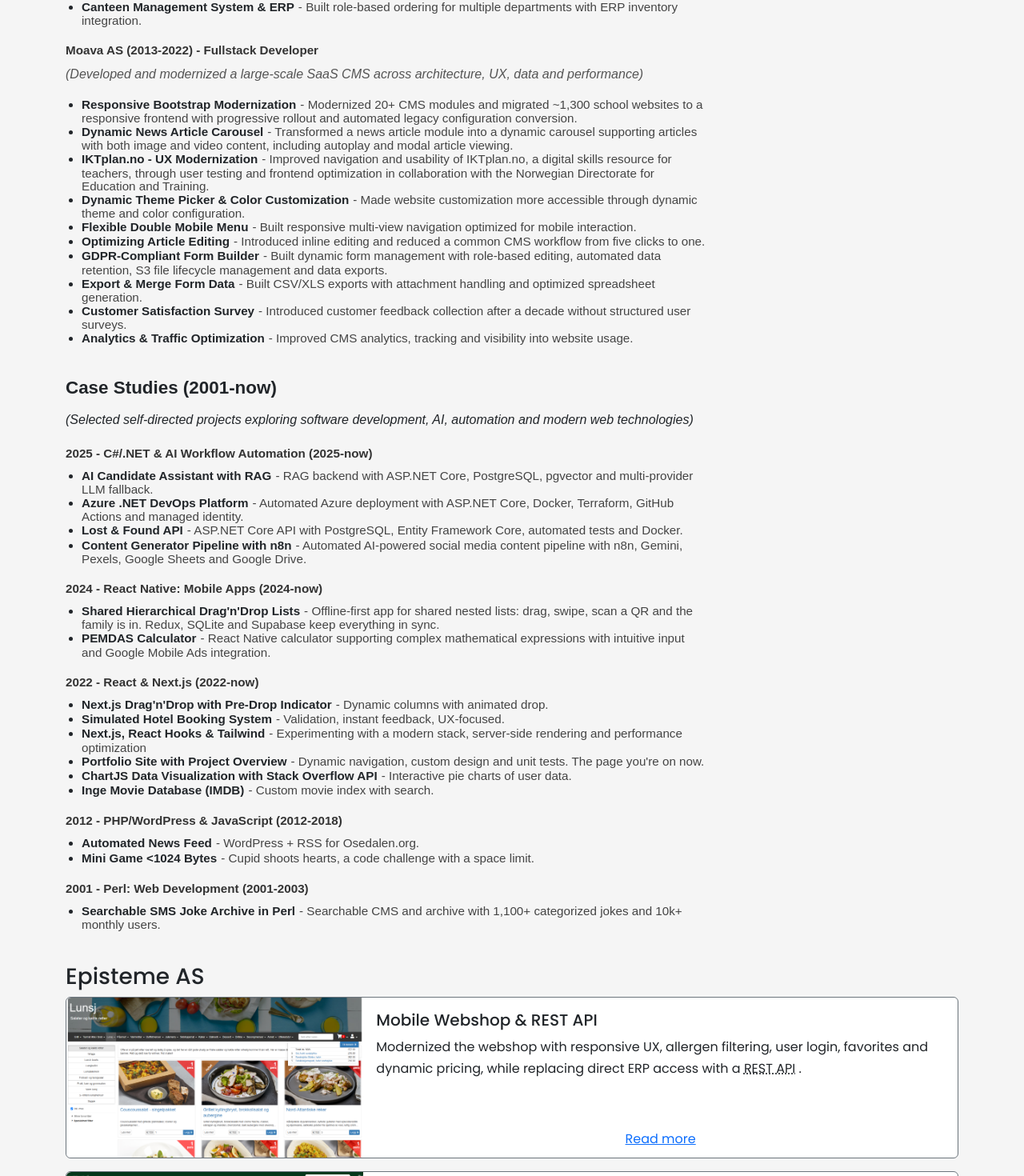
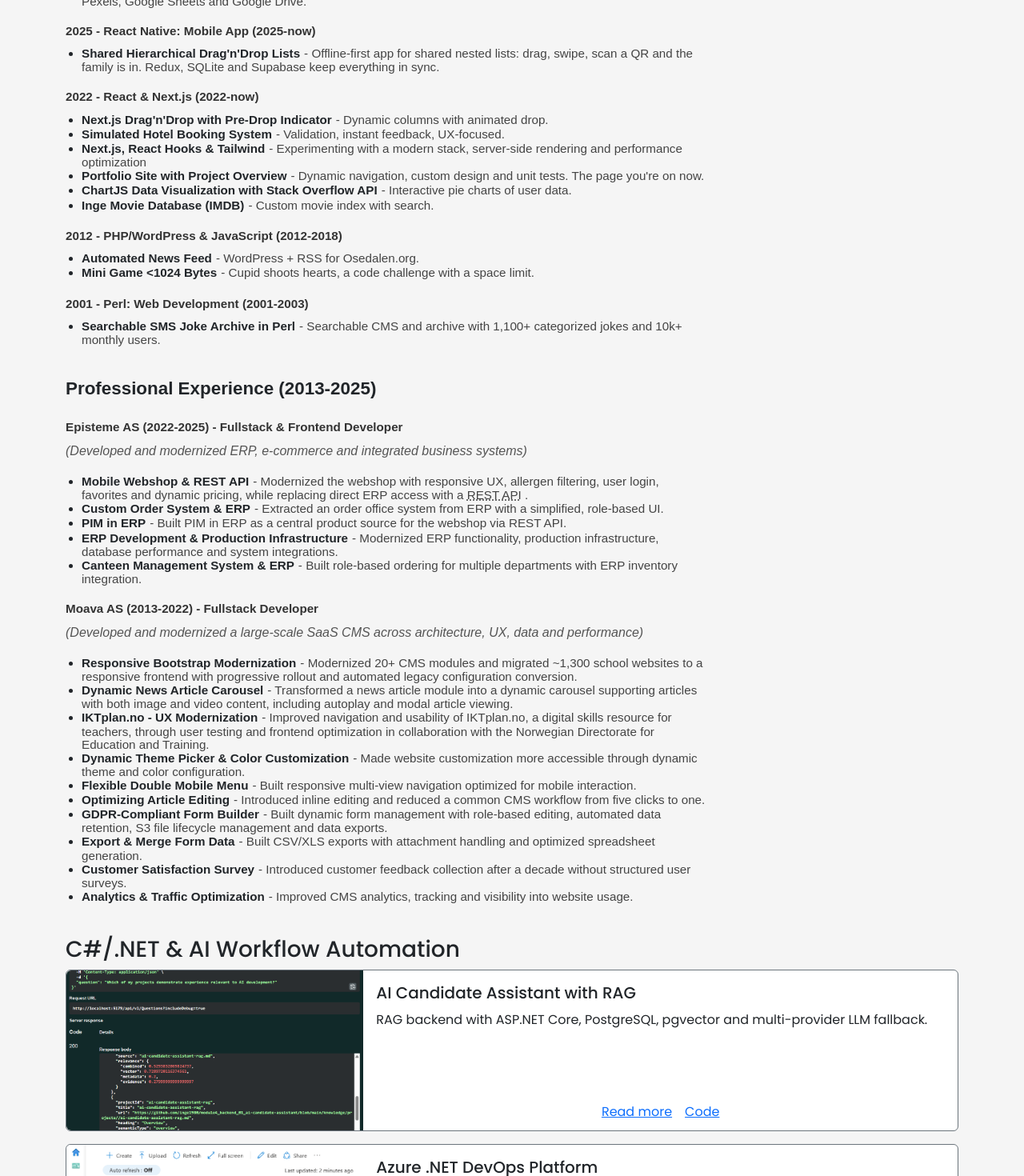
Before and after one commit to inge1980/portfolio, a React (Create React App) app: page /portfolio/projects in a window 1280 px wide. Shown: the part 300-1770 px from the top of the page at 80% size. Built offline with nearby package versions, Linux system fonts and the light colour scheme.

Commit message:
Personal project description, and removed calculator app project

```diff
--- a/src/components/Projects/ProjectsAll-in-oneData.js
+++ b/src/components/Projects/ProjectsAll-in-oneData.js
@@ -4,7 +4,7 @@ import r4 from "../../img/react-nextjs-hooks.png";
 import r5 from "../../img/react-native-shoppinglist.png";
 import r6 from "../../img/react-native-portfolio.png";
 import r7 from "../../img/react-nextjs-hotel-booking.png";
-import r8 from "../../img/react-native-calculator.png";
+//import r8 from "../../img/react-native-calculator.png";
 import r9 from "../../img/react-nextjs-dnd.png";
 import a1 from "../../img/php-bootstrap-modal-ckeditor-inline-edit-news-field.png";
 import a2 from "../../img/bootstrap-double-menu.png";
@@ -30,6 +30,270 @@ import c3 from "../../img/lostnfoundapi.png";
 import c4 from "../../img/n8n-content-creator-workflow.png";
 
 const Projects = [
+  {
+    category: "My work",
+    periodstart: "2001",
+    periodend: "now",
+    description: "Projects I've built, explored and developed over the years",
+    sections: [
+      {
+        title: "C#/.NET & AI Workflow Automation",
+        periodstart: "2026",
+        periodend: "now",
+        projects: [
+          {
+            textid: 'airagcandidate',
+            title: "AI Candidate Assistant with RAG",
+            image: c1,
+            description:
+              "RAG backend with ASP.NET Core, PostgreSQL, pgvector and multi-provider LLM fallback.",
+            links: [
+              { type: "readmore", text: "Read more", url: "/projects/airagcandidate/" },
+              { text: "Code", url: "https://github.com/inge1980/module4_backend_01_ai-candidate-assistant/", },
+            ],
+          },
+          {
+            textid: 'azuredevops',
+            title: "Azure .NET DevOps Platform",
+            image: c2,
+            description:
+              "Automated Azure deployment with ASP.NET Core, Docker, Terraform, GitHub Actions and managed identity.",
+            links: [
+              { type: "readmore", text: "Read more", url: "/projects/azuredevops/" },
+              { text: "Code", url: "https://github.com/inge1980/module3_backend_04_terraform_azure/", },
+            ],
+          },
+          {
+            textid: 'lostnfoundapi',
+            title: "Lost & Found API",
+            image: c3,
+            description:
+              "ASP.NET Core API with PostgreSQL, Entity Framework Core, automated tests and Docker.",
+            links: [
+              { type: "readmore", text: "Read more", url: "/projects/lostnfoundapi/" },
+              { text: "Code", url: "https://github.com/inge1980/module3_backend_02_lostandfound/", },
+            ],
+          },
+          {
+            textid: 'n8ncontentgenerator',
+            title: "Content Generator Pipeline with n8n",
+            image: c4,
+            description:
+              "Automated AI-powered social media content pipeline with n8n, Gemini, Pexels, Google Sheets and Google Drive.",
+            links: [
+              {
+                type: "readmore",
+                text: "Read more",
+                url: "/projects/n8ncontentgenerator/",
+              },
+              {
+                text: "Code",
+                url: "https://github.com/inge1980/n8n-social-content-generator/",
+              },
+            ],
+          },
+        ],
+      },
+      {
+        title: "React Native: Mobile App",
+        periodstart: "2025",
+        periodend: "now",
+        projects: [
+          {
+            textid: 'familytasktopia',
+            title: "Shared Hierarchical Drag'n'Drop Lists",
+            image: r5,
+            description:
+              "Offline-first app for shared nested lists: drag, swipe, scan a QR and the family is in. Redux, SQLite and Supabase keep everything in sync.",
+            links: [
+              { type: "readmore", text: "Read more", url: "/projects/familytasktopia/" },
+            ],
+          },
+        ],
+      },
+      {
+        title: "React & Next.js",
+        periodstart: "2022",
+        periodend: "now",
+        projects: [
+          {
+            textid: 'desktop-dnd',
+            title: "Next.js Drag'n'Drop with Pre-Drop Indicator",
+            image: r9,
+            description: "Dynamic columns with animated drop.",
+            links: [
+              {
+                text: "Demo",
+                url: "https://drag-n-drop-desktop.vercel.app/",
+              },
+              {
+                text: "Code",
+                url: "https://github.com/inge1980/drag-n-drop-desktop",
+              },
+            ],
+          },
+          {
+            textid: 'booking',
+            title: "Simulated Hotel Booking System",
+            image: r7,
+            description:
+              "Validation, instant feedback, UX-focused.",
+            links: [
+              {
+                text: "Demo",
+                url: "https://hotel-booking-case-2024-improved.vercel.app/",
+              },
+              {
+                text: "Code",
+                url: "https://github.com/inge1980/hotel_booking_case_2024_improved",
+              },
+            ],
+          },
+          {
+            textid: 'showcase',
+            title: "Next.js, React Hooks & Tailwind",
+            image: r4,
+            description: "Experimenting with a modern stack, server-side rendering and performance optimization",
+            links: [
+              {
+                text: "Demo",
+                url: "https://showcase-ivory.vercel.app/",
+              },
+              {
+                text: "Code",
+                url: "https://github.com/inge1980/showcase/",
+              },
+            ],
+          },
+          {
+            textid: 'portfolio',
+            title: "Portfolio Site with Project Overview",
+            image: r6,
+            description:
+              "Dynamic navigation, custom design and unit tests. The page you're on now.",
+            links: [
+              {
+                text: "Code",
+                url: "https://github.com/inge1980/portfolio/",
+              },
+            ],
+          },
+          {
+            textid: 'stackoverflow',
+            title: "ChartJS Data Visualization with Stack Overflow API",
+            image: r2,
+            description:
+              "Interactive pie charts of user data.",
+            links: [
+              {
+                type: "readmore",
+                text: "Read more",
+                url: "/projects/stackoverflow/",
+              },
+              {
+                text: "Demo",
+                url: "https://inge1980.github.io/stackoverflow-tags/",
+              },
+              {
+                text: "Code",
+                url: "https://github.com/inge1980/stackoverflow-tags/",
+              },
+            ],
+          },
+          {
+            textid: 'imdb',
+            title: "Inge Movie Database (IMDB)",
+            image: r1,
+            description: "Custom movie index with search.",
+            links: [
+              { type: "readmore", text: "Read more", url: "/projects/imdb/" },
+              {
+                text: "Demo",
+                url: "https://inge1980.github.io/movies/",
+              },
+              {
+                text: "Code",
+                url: "https://github.com/inge1980/movies/",
+              },
+            ],
+          },
+        ],
+      },
+      {
+        title: "PHP/WordPress & JavaScript",
+        periodstart: "2012",
+        periodend: "2018",
+/*         description:
+        "Automated news and alerts for the local community through WordPress and RSS.", */
+        projects: [
+          {
+            textid: 'osedalen',
+            title: "Automated News Feed",
+            image: a8,
+            description: "WordPress + RSS for Osedalen.org.",
+            links: [
+              {
+                type: "readmore",
+                text: "Read more",
+                url: "/projects/osedalen/",
+              },
+              {
+                text: "Demo",
+                url: "https://www.osedalen.org/",
+              },
+            ],
+          },
+          {
+            textid: 'js1k',
+            title: "Mini Game <1024 Bytes",
+            image: a9,
+            description:
+              "Cupid shoots hearts, a code challenge with a space limit.",
+            links: [
+              {
+                type: "readmore",
+                text: "Read more",
+                url: "/projects/js1k/",
+              },
+              {
+                text: "Demo",
+                url: "https://js1k.com/2012-love/demo/1269/",
+              },
+              {
+                text: "Code",
+                url: "https://js1k.com/2012-love/details/1269/",
+              },
+            ],
+          },
+        ],
+      },
+      {
+        title: "Perl: Web Development",
+        periodstart: "2001",
+        periodend: "2003",
+        projects: [
+          {
+            textid: 'need4sms',
+            title: "Searchable SMS Joke Archive in Perl",
+            image: a10,
+            description:
+              "Searchable CMS and archive with 1,100+ categorized jokes and 10k+ monthly users.",
+            links: [
+              {
+                type: "readmore",
+                text: "Read more",
+                url: "/projects/need4sms/",
+              },
+              {
+                text: "Demo",
+                url: "https://web.archive.org/web/20040526200014/http://need4sms.com:80/",
+              },
+            ],
+          },
+        ],
+      },
+    ],
+  },
   {
     category: "Professional Experience",
     periodstart: "2013",
@@ -236,284 +500,6 @@ const Projects = [
       },
     ],
   },
-  {
-    category: "Case Studies",
-    periodstart: "2001",
-    periodend: "now",
-    description: "Selected self-directed projects exploring software development, AI, automation and modern web technologies",
-    sections: [
-      {
-        title: "C#/.NET & AI Workflow Automation",
-        periodstart: "2025",
-        periodend: "now",
-        projects: [
-          {
-            textid: 'airagcandidate',
-            title: "AI Candidate Assistant with RAG",
-            image: c1,
-            description:
-              "RAG backend with ASP.NET Core, PostgreSQL, pgvector and multi-provider LLM fallback.",
-            links: [
-              { type: "readmore", text: "Read more", url: "/projects/airagcandidate/" },
-              { text: "Code", url: "https://github.com/inge1980/module4_backend_01_ai-candidate-assistant/", },
-            ],
-          },
-          {
-            textid: 'azuredevops',
-            title: "Azure .NET DevOps Platform",
-            image: c2,
-            description:
-              "Automated Azure deployment with ASP.NET Core, Docker, Terraform, GitHub Actions and managed identity.",
-            links: [
-              { type: "readmore", text: "Read more", url: "/projects/azuredevops/" },
-              { text: "Code", url: "https://github.com/inge1980/module3_backend_04_terraform_azure/", },
-            ],
-          },
-          {
-            textid: 'lostnfoundapi',
-            title: "Lost & Found API",
-            image: c3,
-            description:
-              "ASP.NET Core API with PostgreSQL, Entity Framework Core, automated tests and Docker.",
-            links: [
-              { type: "readmore", text: "Read more", url: "/projects/lostnfoundapi/" },
-              { text: "Code", url: "https://github.com/inge1980/module3_backend_02_lostandfound/", },
-            ],
-          },
-          {
-            textid: 'n8ncontentgenerator',
-            title: "Content Generator Pipeline with n8n",
-            image: c4,
-            description:
-              "Automated AI-powered social media content pipeline with n8n, Gemini, Pexels, Google Sheets and Google Drive.",
-            links: [
-              {
-                type: "readmore",
-                text: "Read more",
-                url: "/projects/n8ncontentgenerator/",
-              },
-              {
-                text: "Code",
-                url: "https://github.com/inge1980/n8n-social-content-generator/",
-              },
-            ],
-          },
-        ],
-      },
-      {
-        title: "React Native: Mobile Apps",
-        periodstart: "2024",
-        periodend: "now",
-        projects: [
-          {
-            textid: 'familytasktopia',
-            title: "Shared Hierarchical Drag'n'Drop Lists",
-            image: r5,
-            description:
-              "Offline-first app for shared nested lists: drag, swipe, scan a QR and the family is in. Redux, SQLite and Supabase keep everything in sync.",
-            links: [
-              { type: "readmore", text: "Read more", url: "/projects/familytasktopia/" },
-            ],
-          },
-          {
-            textid: 'calculator',
-            title: "PEMDAS Calculator",
-            image: r8,
-            description:
-              "React Native calculator supporting complex mathematical expressions with intuitive input and Google Mobile Ads integration.",
-            links: [
-              {
-                type: "readmore",
-                text: "Read more",
-                url: "/projects/calculator/",
-              },
-            ],
-          },
-        ],
-      },
-      {
-        title: "React & Next.js",
-        periodstart: "2022",
-        periodend: "now",
-        projects: [
-          {
-            textid: 'desktop-dnd',
-            title: "Next.js Drag'n'Drop with Pre-Drop Indicator",
-            image: r9,
-            description: "Dynamic columns with animated drop.",
-            links: [
-              {
-                text: "Demo",
-                url: "https://drag-n-drop-desktop.vercel.app/",
-              },
-              {
-                text: "Code",
-                url: "https://github.com/inge1980/drag-n-drop-desktop",
-              },
-            ],
-          },
-          {
-            textid: 'booking',
-            title: "Simulated Hotel Booking System",
-            image: r7,
-            description:
-              "Validation, instant feedback, UX-focused.",
-            links: [
-              {
-                text: "Demo",
-                url: "https://hotel-booking-case-2024-improved.vercel.app/",
-              },
-              {
-                text: "Code",
-                url: "https://github.com/inge1980/hotel_booking_case_2024_improved",
-              },
-            ],
-          },
-          {
-            textid: 'showcase',
-            title: "Next.js, React Hooks & Tailwind",
-            image: r4,
-            description: "Experimenting with a modern stack, server-side rendering and performance optimization",
-            links: [
-              {
-                text: "Demo",
-                url: "https://showcase-ivory.vercel.app/",
-              },
-              {
-                text: "Code",
-                url: "https://github.com/inge1980/showcase/",
-              },
-            ],
-          },
-          {
-            textid: 'portfolio',
-            title: "Portfolio Site with Project Overview",
-            image: r6,
-            description:
-              "Dynamic navigation, custom design and unit tests. The page you're on now.",
-            links: [
-              {
-                text: "Code",
-                url: "https://github.com/inge1980/portfolio/",
-              },
-            ],
-          },
-          {
-            textid: 'stackoverflow',
-            title: "ChartJS Data Visualization with Stack Overflow API",
-            image: r2,
-            description:
-              "Interactive pie charts of user data.",
-            links: [
-              {
-                type: "readmore",
-                text: "Read more",
-                url: "/projects/stackoverflow/",
-              },
-              {
-                text: "Demo",
-                url: "https://inge1980.github.io/stackoverflow-tags/",
-              },
-              {
-                text: "Code",
-                url: "https://github.com/inge1980/stackoverflow-tags/",
-              },
-            ],
-          },
-          {
-            textid: 'imdb',
-            title: "Inge Movie Database (IMDB)",
-            image: r1,
-            description: "Custom movie index with search.",
-            links: [
-              { type: "readmore", text: "Read more", url: "/projects/imdb/" },
-              {
-                text: "Demo",
-                url: "https://inge1980.github.io/movies/",
-              },
-              {
-                text: "Code",
-                url: "https://github.com/inge1980/movies/",
-              },
-            ],
-          },
-        ],
-      },
-      {
-        title: "PHP/WordPress & JavaScript",
-        periodstart: "2012",
-        periodend: "2018",
-/*         description:
-        "Automated news and alerts for the local community through WordPress and RSS.", */
-        projects: [
-          {
-            textid: 'osedalen',
-            title: "Automated News Feed",
-            image: a8,
-            description: "WordPress + RSS for Osedalen.org.",
-            links: [
-              {
-                type: "readmore",
-                text: "Read more",
-                url: "/projects/osedalen/",
-              },
-              {
-                text: "Demo",
-                url: "https://www.osedalen.org/",
-              },
-            ],
-          },
-          {
-            textid: 'js1k',
-            title: "Mini Game <1024 Bytes",
-            image: a9,
-            description:
-              "Cupid shoots hearts, a code challenge with a space limit.",
-            links: [
-              {
-                type: "readmore",
-                text: "Read more",
-                url: "/projects/js1k/",
-              },
-              {
-                text: "Demo",
-                url: "https://js1k.com/2012-love/demo/1269/",
-              },
-              {
-                text: "Code",
-                url: "https://js1k.com/2012-love/details/1269/",
-              },
-            ],
-          },
-        ],
-      },
-      {
-        title: "Perl: Web Development",
-        periodstart: "2001",
-        periodend: "2003",
-        projects: [
-          {
-            textid: 'need4sms',
-            title: "Searchable SMS Joke Archive in Perl",
-            image: a10,
-            description:
-              "Searchable CMS and archive with 1,100+ categorized jokes and 10k+ monthly users.",
-            links: [
-              {
-                type: "readmore",
-                text: "Read more",
-                url: "/projects/need4sms/",
-              },
-              {
-                text: "Demo",
-                url: "https://web.archive.org/web/20040526200014/http://need4sms.com:80/",
-              },
-            ],
-          },
-        ],
-      },
-    ],
-  },
 ];
 
 export default Projects;
```
Also changed, not shown: src/components/Projects/Pages/Familytasktopia.js (+24 -23 lines).
